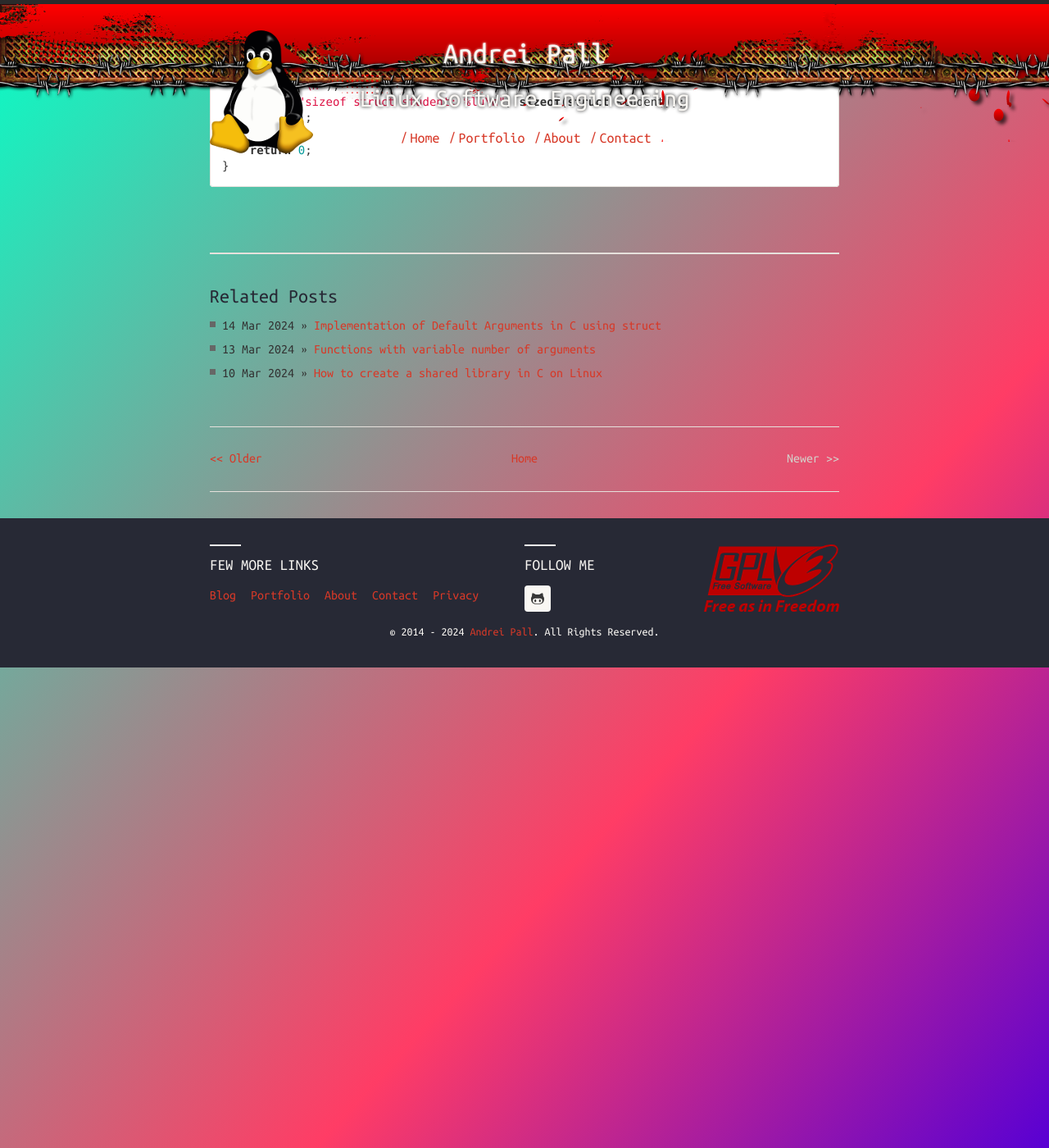
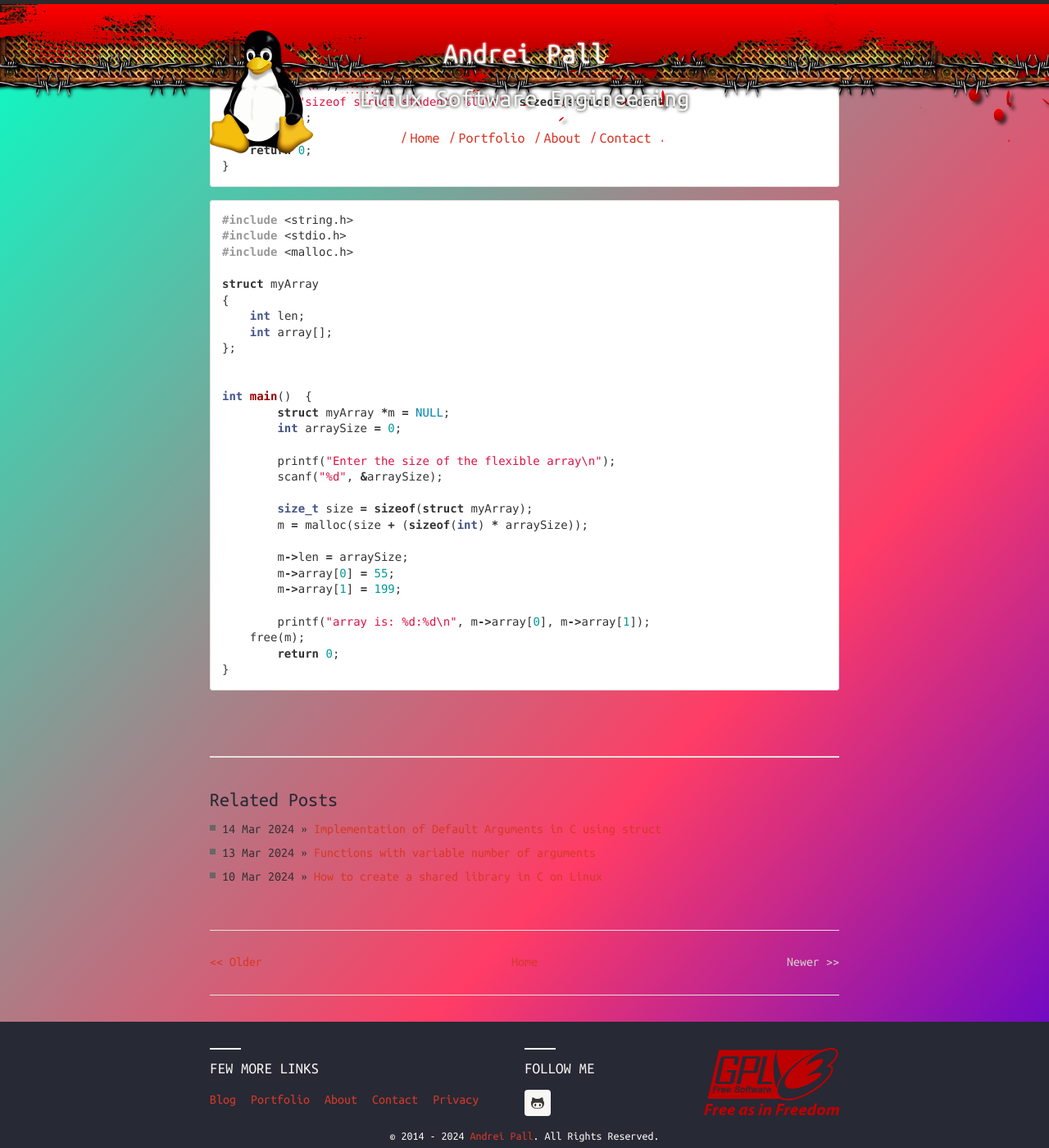
Before and after one commit to andreipall/andreipall.github.io, a Jekyll site: the page built from _posts/2024-06-27-flexible-array-members-in-a-structure.markdown, in a window 1280 px wide and 1400 px high, scrolled down 1153 px. Shown: the whole window at 82% size. Built offline with Jekyll 4.4.1, drawn with Linux system fonts in a browser that asks for light colours; comment, search, counter and statistics services are not loaded.

Commit message:
Update 2024-06-27-flexible-array-members-in-a-structure.markdown

```diff
--- a/_posts/2024-06-27-flexible-array-members-in-a-structure.markdown
+++ b/_posts/2024-06-27-flexible-array-members-in-a-structure.markdown
@@ -53,3 +53,34 @@ int main()
     return 0;
 }
 {% endhighlight %}
+{% highlight c %}
+#include <string.h>
+#include <stdio.h>
+#include <malloc.h>
+
+struct myArray
+{
+    int len;
+    int array[];
+};
+
+
+int main()  {
+	struct myArray *m = NULL;
+	int arraySize = 0;
+
+	printf("Enter the size of the flexible array\n");
+	scanf("%d", &arraySize);
+
+	size_t size = sizeof(struct myArray);
+	m = malloc(size + (sizeof(int) * arraySize));
+
+	m->len = arraySize;
+	m->array[0] = 55;
+	m->array[1] = 199;
+
+	printf("array is: %d:%d\n", m->array[0], m->array[1]);
+    free(m);
+	return 0;
+}
+{% endhighlight %}
```
